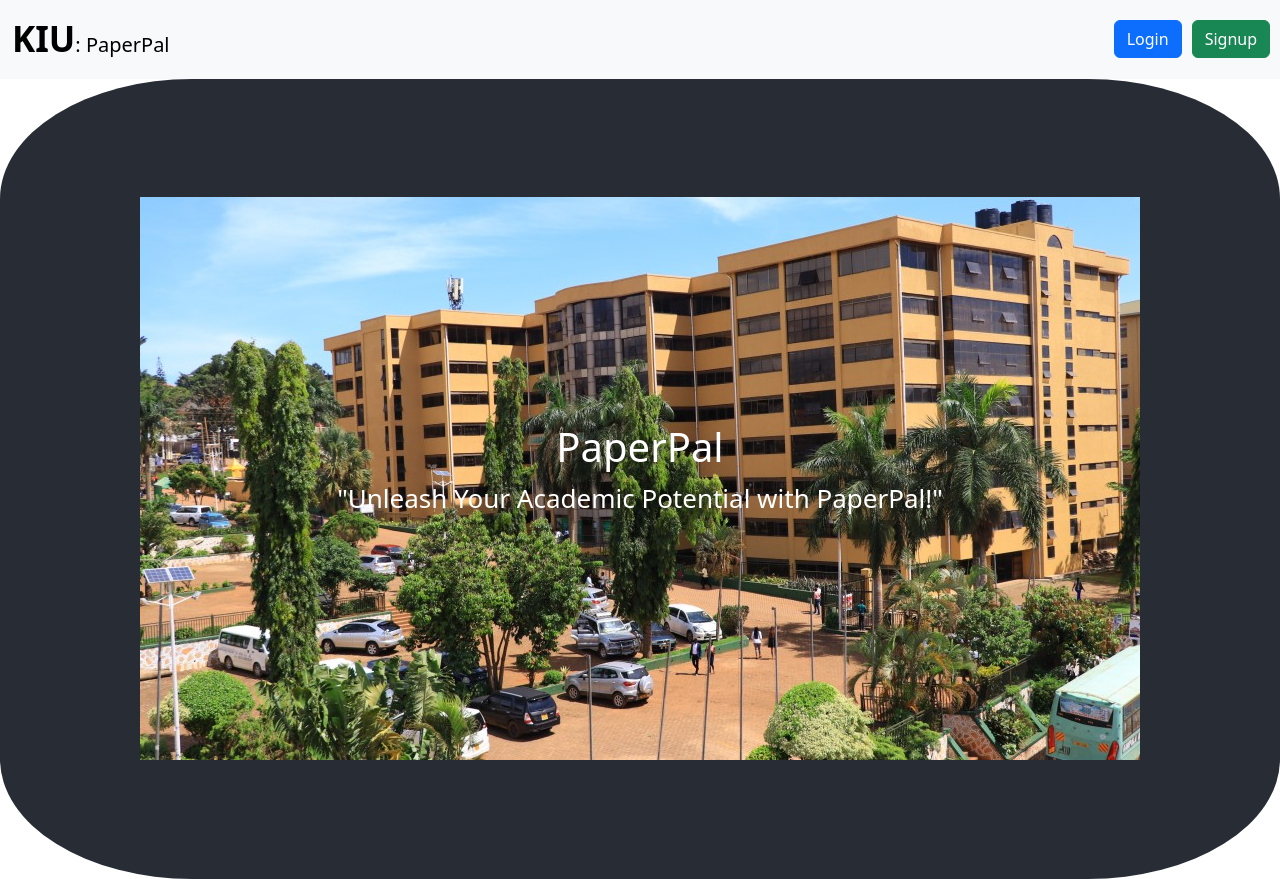
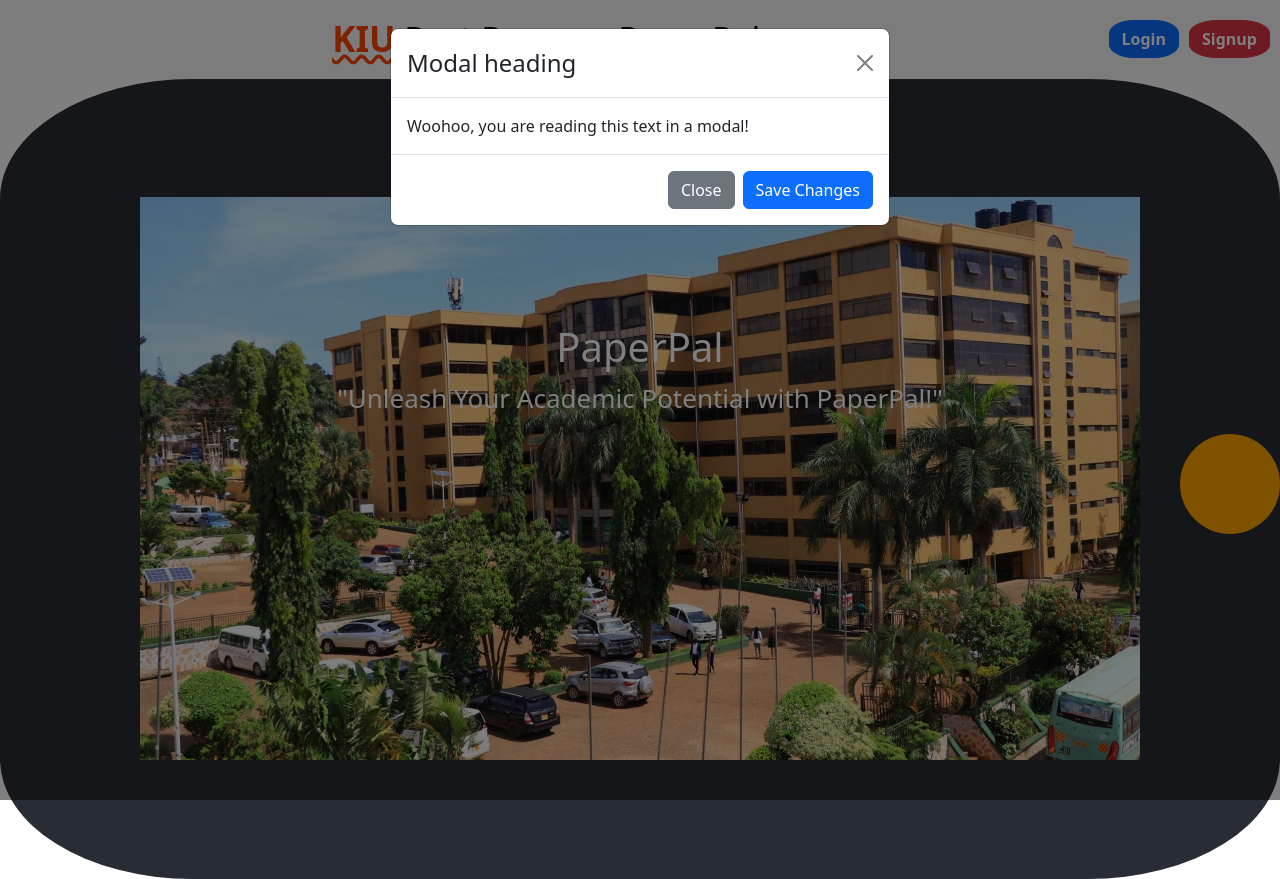
Before and after one commit to JesseOtim/Past, a React (Create React App) app: page / in a window 1280 px wide. Both pictures are taken after a click on the button "Login". Built offline with nearby package versions, Linux system fonts and the light colour scheme.

Commit message:
Added Modal Popups and Refactor code

```diff
--- a/src/App.css
+++ b/src/App.css
@@ -6,6 +6,25 @@
   height: 40vmin;
   pointer-events: none;
 }
+
+.squiggly-text {
+  text-decoration: underline;
+  text-decoration-color: caramel;
+  text-decoration-style: wavy;
+}
+
+.circle {
+  width: 100px;
+  height: 100px;
+  background-color: orange; /* Or any color you prefer */
+  border-radius: 50%;
+  margin-bottom: 100px;
+  margin-left: 1180px; /* Adjust margin as needed to position the circle */
+}
+
+/* Add any other styles you need */
+
+
 
 @media (prefers-reduced-motion: no-preference) {
   .App-logo {
--- a/src/App.js
+++ b/src/App.js
@@ -2,30 +2,58 @@
 import React from "react";
 import Container from "react-bootstrap/Container";
 import Navbar from "react-bootstrap/Navbar";
-import Button from 'react-bootstrap/Button'
+import Button from 'react-bootstrap/Button';
+import { useState } from "react";
+import Modal from 'react-bootstrap/Modal';
 import "bootstrap/dist/css/bootstrap.min.css";
 function App() {
+  const [show, setShow] = useState(false);
+
+  const handleClose = () => setShow(false);
+  const handleShow = () => setShow(true);
+
   return (
     <div className="App">
       <Navbar expand="lg" className="bg-body-tertiary">
-        <Container>
+        <Container className="d-flex justify-content-center align-items-center">
           <Navbar.Brand href="#home">
-            <span
-              style={{ color: "caramel", fontSize: "35px", fontWeight: "bold" }}
+            <span className="squiggly-text"
+              style={{ color: "Orangered", fontSize: "35px", fontWeight: "bold" }}
             >
               KIU
             </span>
-            <span style={{ fontSize: "20px" }}>: PaperPal</span>
+            <span style={{ fontSize: "34px" }}> Past Papers : PaperPal</span>
           </Navbar.Brand>
           <Navbar.Toggle aria-controls="basic-navbar-nav" />
         </Container>
-        <Button variant="primary">Login</Button>{' '}
-      <Button variant="success" style={{marginLeft:'10px', marginRight:'10px'}}>Signup</Button>{' '}
+        <Button variant="primary" style={{borderRadius:'35%', fontWeight:'bold'}} onClick={handleShow}>
+        Login
+      </Button>
+      <Button variant="danger" style={{marginLeft:'10px', marginRight:'10px', borderRadius:'35%', fontWeight:'bold'}} onClick={handleShow}>
+        Signup
+      </Button>
+
+      <Modal show={show} onHide={handleClose}>
+        <Modal.Header closeButton>
+          <Modal.Title>Modal heading</Modal.Title>
+        </Modal.Header>
+        <Modal.Body>Woohoo, you are reading this text in a modal!</Modal.Body>
+        <Modal.Footer>
+          <Button variant="secondary" onClick={handleClose}>
+            Close
+          </Button>
+          <Button variant="primary" onClick={handleClose}>
+            Save Changes
+          </Button>
+        </Modal.Footer>
+      </Modal>
       </Navbar>
       <header className="App-header">
         <h1>PaperPal</h1>
         <p>"Unleash Your Academic Potential with PaperPal!"</p>
+        <div className="circle"></div> {/* Circle */}
       </header>
+
     </div>
   );
 }
```
